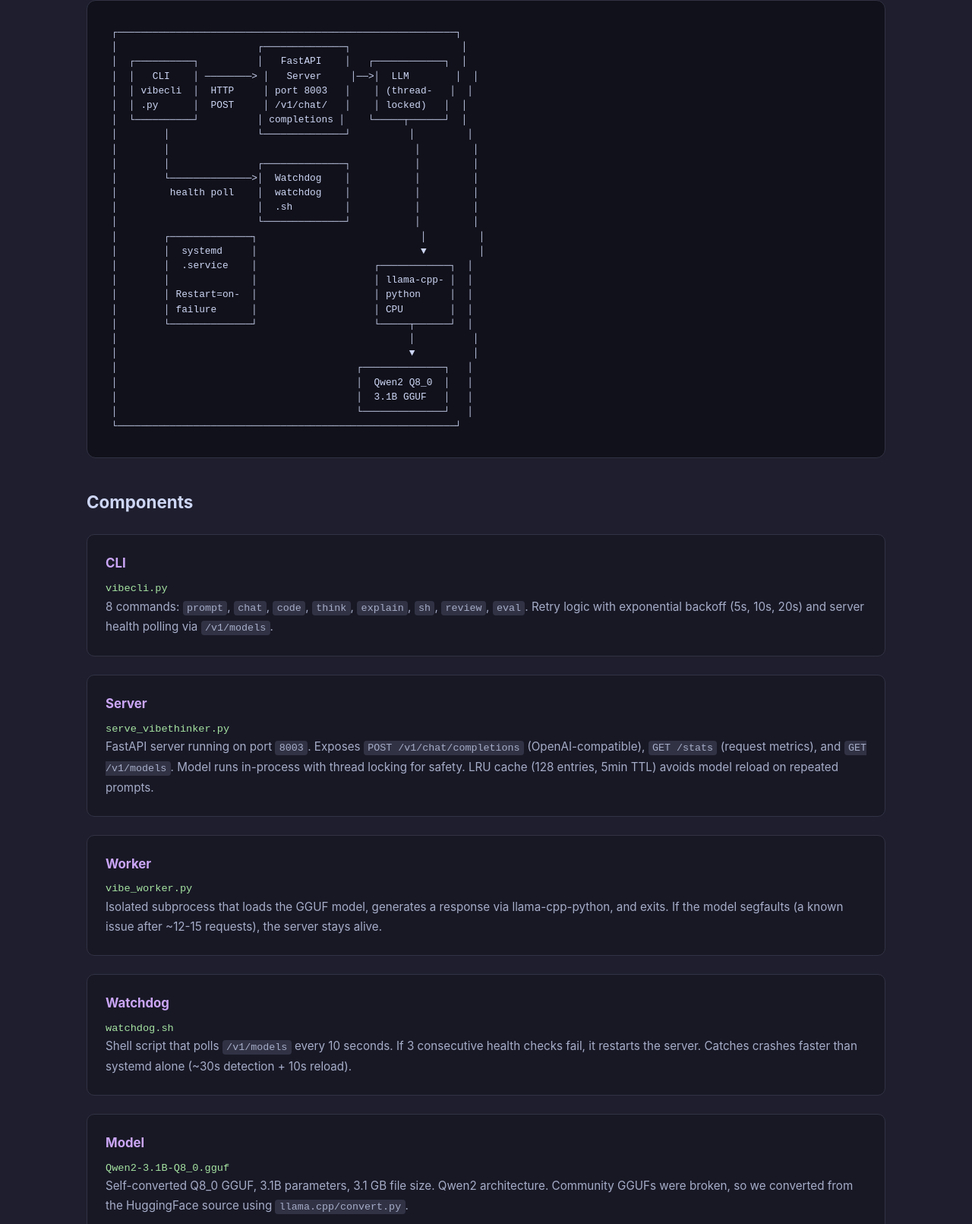
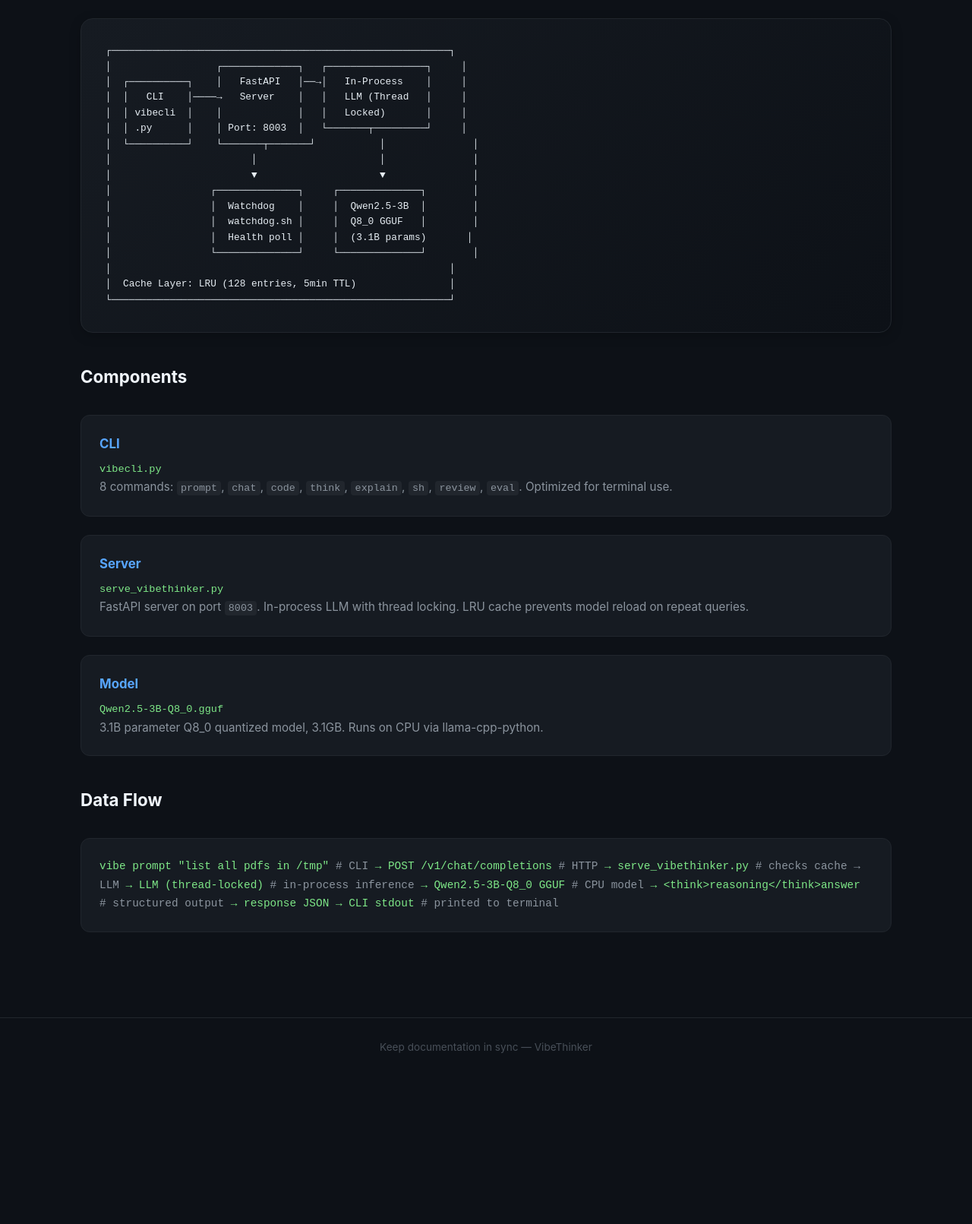
Before and after one commit to bigknoxy/vibethinker, a plain HTML site: page docs/architecture.html in a window 1280 px wide. Shown: the part 176-1787 px from the top of the page at 76% size. After the commit the page ends 1593 px from the top, so only its background shows below. Drawn offline with Linux system fonts and the light colour scheme.

Commit message:
mobile: prettier architecture diagram + responsive fixes

```diff
--- a/docs/architecture.html
+++ b/docs/architecture.html
@@ -2,51 +2,53 @@
 <html lang="en">
 <head>
 <meta charset="UTF-8">
-<meta name="viewport" content="width=device-width, initial-scale=1.0">
+<meta name="viewport" content="width=device-width, initial-scale=1.0, viewport-fit=cover">
 <title>VibeThinker — Architecture</title>
 <style>
 *, *::before, *::after { box-sizing: border-box; margin: 0; padding: 0; }
-body { font-family: -apple-system, BlinkMacSystemFont, 'Segoe UI', Roboto, Oxygen, sans-serif; background: #1e1e2e; color: #cdd6f4; line-height: 1.6; }
+body { font-family: -apple-system, BlinkMacSystemFont, 'Segoe UI', Roboto, Oxygen, sans-serif; background: #0d1117; color: #e6edf3; line-height: 1.6; -webkit-font-smoothing: antialiased; }
 nav { display: flex; align-items: center; justify-content: space-between; flex-wrap: wrap; gap: 0.5rem; max-width: 1100px; margin: 0 auto; padding: 1rem 1.5rem; }
-nav .logo { font-size: 1.3rem; font-weight: 800; color: #cba6f7; text-decoration: none; letter-spacing: -0.02em; }
+nav .logo { font-size: 1.4rem; font-weight: 800; color: #58a6ff; text-decoration: none; letter-spacing: -0.02em; padding: 0.5rem 0.75rem; }
 nav .links { display: flex; flex-wrap: wrap; gap: 0.25rem; }
-nav .links a { color: #a6adc8; text-decoration: none; padding: 0.4rem 0.7rem; border-radius: 6px; font-size: 0.9rem; font-weight: 500; transition: all 0.15s; }
-nav .links a:hover, nav .links a.active { background: #313244; color: #cdd6f4; }
-header { border-bottom: 1px solid #313244; background: #181825; }
-main { max-width: 1100px; margin: 0 auto; padding: 2rem 1.5rem; }
-h1 { font-size: 2rem; font-weight: 800; margin-bottom: 1.5rem; color: #cdd6f4; letter-spacing: -0.02em; }
-h1 span { color: #cba6f7; }
-h2 { font-size: 1.4rem; font-weight: 700; margin: 2.5rem 0 1rem; color: #cdd6f4; }
-h3 { font-size: 1.1rem; font-weight: 600; margin: 1.5rem 0 0.5rem; color: #cba6f7; }
-p { color: #a6adc8; margin-bottom: 1rem; line-height: 1.7; }
-a { color: #cba6f7; text-decoration: none; }
+nav .links a { color: #8b949e; text-decoration: none; padding: 0.6rem 1rem; border-radius: 8px; font-size: 0.95rem; font-weight: 500; transition: all 0.15s; min-height: 44px; min-width: 44px; display: flex; align-items: center; }
+nav .links a:hover, nav .links a.active { background: #21262d; color: #e6edf3; }
+header { border-bottom: 1px solid #21262d; background: #161b22; position: sticky; top: 0; z-index: 100; backdrop-filter: blur(10px); }
+main { max-width: 1100px; margin: 0 auto; padding: 2rem 1rem; }
+@media (max-width: 480px) { main { padding: 1.5rem 0.75rem; } }
+h1 { font-size: clamp(1.75rem, 5vw, 2rem); font-weight: 800; margin-bottom: 1.5rem; color: #f0f6fc; letter-spacing: -0.02em; }
+h1 span { color: #58a6ff; background: linear-gradient(90deg, #58a6ff, #a371f7); -webkit-background-clip: text; -webkit-text-fill-color: transparent; }
+h2 { font-size: clamp(1.25rem, 3vw, 1.4rem); font-weight: 700; margin: clamp(2rem, 5vw, 2.5rem) 0 1rem; color: #f0f6fc; }
+h3 { font-size: 1.1rem; font-weight: 600; margin: 1.5rem 0 0.5rem; color: #58a6ff; }
+p { color: #8b949e; margin-bottom: 1rem; line-height: 1.7; }
+a { color: #58a6ff; text-decoration: none; }
 a:hover { text-decoration: underline; }
-code { background: #313244; padding: 0.15em 0.4em; border-radius: 4px; font-family: 'SF Mono', 'Fira Code', 'Cascadia Code', monospace; font-size: 0.88em; }
-pre { background: #11111b; border: 1px solid #313244; border-radius: 10px; padding: 1.2rem; overflow-x: auto; font-family: 'SF Mono', 'Fira Code', 'Cascadia Code', monospace; font-size: 0.85rem; line-height: 1.55; color: #cdd6f4; margin: 1.2rem 0; }
-pre .hl { color: #a6e3a1; }
-pre .hl2 { color: #cba6f7; }
-pre .hl3 { color: #f38ba8; }
-pre .hl4 { color: #fab387; }
-.diagram { background: #11111b; border: 1px solid #313244; border-radius: 12px; padding: 2rem; margin: 1.5rem 0; overflow-x: auto; font-family: 'SF Mono', 'Fira Code', 'Cascadia Code', monospace; font-size: 0.8rem; line-height: 1.5; color: #cdd6f4; white-space: pre; }
-.diagram .box { color: #cba6f7; }
-.diagram .arrow { color: #585b70; }
-.diagram .label { color: #a6e3a1; }
-.diagram .hl { color: #f38ba8; }
-.comp-list { list-style: none; display: grid; gap: 1.5rem; margin: 1.5rem 0; }
-.comp-list li { background: #181825; border: 1px solid #313244; border-radius: 10px; padding: 1.5rem; }
-.comp-list li strong { color: #cba6f7; display: block; font-size: 1.05rem; margin-bottom: 0.3rem; }
-.comp-list li .file { color: #a6e3a1; font-family: 'SF Mono', 'Fira Code', 'Cascadia Code', monospace; font-size: 0.85rem; }
-.comp-list li p { color: #a6adc8; font-size: 0.95rem; margin-bottom: 0; }
-.flow { background: #181825; border: 1px solid #313244; border-radius: 10px; padding: 1.5rem; margin: 1.5rem 0; font-family: 'SF Mono', 'Fira Code', 'Cascadia Code', monospace; font-size: 0.9rem; line-height: 1.8; color: #a6e3a1; }
-.file-table { width: 100%; border-collapse: collapse; margin: 1.5rem 0; }
-.file-table th, .file-table td { text-align: left; padding: 0.6rem 1rem; border-bottom: 1px solid #313244; font-size: 0.9rem; }
-.file-table th { color: #a6adc8; font-weight: 600; text-transform: uppercase; letter-spacing: 0.04em; font-size: 0.78rem; }
-.file-table td { color: #cdd6f4; font-family: 'SF Mono', 'Fira Code', 'Cascadia Code', monospace; font-size: 0.85rem; }
-.file-table tr:hover td { background: #181825; }
-footer { border-top: 1px solid #313244; text-align: center; padding: 1.5rem; color: #585b70; font-size: 0.85rem; margin-top: 3rem; }
-footer a { color: #585b70; text-decoration: none; }
-footer a:hover { color: #a6adc8; }
-@media (max-width: 640px) { h1 { font-size: 1.5rem; } .diagram { font-size: 0.65rem; padding: 1rem; } nav { flex-direction: column; align-items: stretch; } nav .links { justify-content: center; } }
+code { background: #21262d; padding: 0.15em 0.4em; border-radius: 4px; font-family: 'SF Mono', 'Fira Code', 'Cascadia Code', monospace; font-size: 0.88em; }
+pre { background: #161b22; border: 1px solid #21262d; border-radius: 12px; padding: clamp(1rem, 2.5vw, 1.2rem); overflow-x: auto; font-family: 'SF Mono', 'Fira Code', 'Cascadia Code', monospace; font-size: clamp(0.75rem, 2vw, 0.85rem); line-height: 1.6; color: #e6edf3; margin: clamp(1rem, 3vw, 1.2rem) 0; }
+pre .hl { color: #7ee787; }
+pre .hl2 { color: #58a6ff; }
+pre .hl3 { color: #f25f5f; }
+pre .hl4 { color: #ff9e6d; }
+.diagram { background: linear-gradient(135deg, #161b22 0%, #0d1117 100%); border: 1px solid #21262d; border-radius: 16px; padding: clamp(1.25rem, 3vw, 2rem); margin: clamp(1.5rem, 4vw, 2rem) 0; overflow-x: auto; font-family: 'SF Mono', 'Fira Code', 'Cascadia Code', monospace; font-size: clamp(0.65rem, 1.8vw, 0.8rem); line-height: 1.6; color: #e6edf3; white-space: pre; box-shadow: 0 4px 16px rgba(0,0,0,0.2); }
+.diagram .box { color: #58a6ff; font-weight: 600; }
+.diagram .arrow { color: #8b949e; }
+.diagram .label { color: #7ee787; }
+.diagram .hl { color: #f25f5f; }
+.comp-list { list-style: none; display: grid; gap: clamp(1rem, 3vw, 1.5rem); margin: clamp(1.5rem, 4vw, 2rem) 0; }
+.comp-list li { background: #161b22; border: 1px solid #21262d; border-radius: 12px; padding: clamp(1.25rem, 3vw, 1.5rem); }
+.comp-list li strong { color: #58a6ff; display: block; font-size: 1.05rem; margin-bottom: 0.3rem; }
+.comp-list li .file { color: #7ee787; font-family: 'SF Mono', 'Fira Code', 'Cascadia Code', monospace; font-size: 0.85rem; }
+.comp-list li p { color: #8b949e; font-size: 0.95rem; margin-bottom: 0; }
+.flow { background: #161b22; border: 1px solid #21262d; border-radius: 12px; padding: clamp(1.25rem, 3vw, 1.5rem); margin: clamp(1.5rem, 4vw, 2rem) 0; font-family: 'SF Mono', 'Fira Code', 'Cascadia Code', monospace; font-size: clamp(0.8rem, 2vw, 0.9rem); line-height: 1.7; color: #7ee787; overflow-x: auto; }
+.file-table { width: 100%; border-collapse: collapse; margin: clamp(1.5rem, 4vw, 2rem) 0; }
+.file-table th, .file-table td { text-align: left; padding: clamp(0.5rem, 1.5vw, 0.6rem) clamp(0.75rem, 2vw, 1rem); border-bottom: 1px solid #21262d; font-size: clamp(0.8rem, 2vw, 0.9rem); }
+.file-table th { color: #8b949e; font-weight: 600; text-transform: uppercase; letter-spacing: 0.04em; font-size: clamp(0.7rem, 1.8vw, 0.78rem); }
+.file-table td { color: #e6edf3; font-family: 'SF Mono', 'Fira Code', 'Cascadia Code', monospace; font-size: clamp(0.8rem, 2vw, 0.85rem); }
+.file-table tr:hover td { background: #21262d; }
+footer { border-top: 1px solid #21262d; text-align: center; padding: 1.5rem; color: #484f58; font-size: 0.85rem; margin-top: 3rem; }
+footer a { color: #484f58; text-decoration: none; padding: 0.25rem 0; display: inline-block; }
+footer a:hover { color: #8b949e; }
+@media (max-width: 640px) { nav { flex-direction: column; align-items: stretch; padding: 0.75rem; } nav .links { justify-content: center; gap: 0.15rem; } .features { gap: 1rem; margin: 2.5rem 0 1rem; } }
+@media (max-width: 380px) { nav .links a { padding: 0.5rem 0.75rem; font-size: 0.9rem; } }
 </style>
 </head>
 <body>
@@ -67,32 +69,21 @@ footer a:hover { color: #a6adc8; }
 <h1>System <span>Architecture</span></h1>
 
 <div class="diagram">┌──────────────────────────────────────────────────────────┐
-│                        ┌──────────────┐                   │
-│  ┌──────────┐          │   FastAPI    │   ┌────────────┐  │
-│  │   CLI    │ ────────&gt; │   Server     │──&gt;│  LLM        │  │
-│  │ vibecli  │  HTTP     │ port 8003   │    │ (thread-   │  │
-│  │ .py      │  POST     │ /v1/chat/   │    │ locked)   │  │
-│  └──────────┘          │ completions │    └─────┬──────┘  │
-│        │               └──────────────┘          │         │
-│        │                                          │         │
-│        │               ┌──────────────┐           │         │
-│        └──────────────&gt;│  Watchdog    │           │         │
-│         health poll    │  watchdog    │           │         │
-│                        │  .sh         │           │         │
-│                        └──────────────┘           │         │
-│        ┌──────────────┐                            │         │
-│        │  systemd     │                            ▼         │
-│        │  .service    │                    ┌────────────┐  │
-│        │              │                    │ llama-cpp- │  │
-│        │ Restart=on-  │                    │ python     │  │
-│        │ failure      │                    │ CPU        │  │
-│        └──────────────┘                    └─────┬──────┘  │
-│                                                  │          │
-│                                                  ▼          │
-│                                         ┌──────────────┐   │
-│                                         │  Qwen2 Q8_0  │   │
-│                                         │  3.1B GGUF   │   │
-│                                         └──────────────┘   │
+│                  ┌─────────────┐   ┌─────────────────┐     │
+│  ┌──────────┐    │   FastAPI   │──→│   In-Process    │     │
+│  │   CLI    │────→   Server    │   │   LLM (Thread   │     │
+│  │ vibecli  │    │             │   │   Locked)       │     │
+│  │ .py      │    │ Port: 8003  │   └───────┬─────────┘     │
+│  └──────────┘    └───────┬───────┘           │               │
+│                        │                     │               │
+│                        ▼                     ▼               │
+│                 ┌──────────────┐     ┌──────────────┐        │
+│                 │  Watchdog    │     │  Qwen2.5-3B  │        │
+│                 │  watchdog.sh │     │  Q8_0 GGUF   │        │
+│                 │  Health poll │     │  (3.1B params)       │
+│                 └──────────────┘     └──────────────┘        │
+│                                                          │
+│  Cache Layer: LRU (128 entries, 5min TTL)                │
 └──────────────────────────────────────────────────────────┘</div>
 
 <h2>Components</h2>
@@ -100,57 +91,30 @@ footer a:hover { color: #a6adc8; }
   <li>
     <strong>CLI</strong>
     <span class="file">vibecli.py</span>
-    <p>8 commands: <code>prompt</code>, <code>chat</code>, <code>code</code>, <code>think</code>, <code>explain</code>, <code>sh</code>, <code>review</code>, <code>eval</code>. Retry logic with exponential backoff (5s, 10s, 20s) and server health polling via <code>/v1/models</code>.</p>
+    <p>8 commands: <code>prompt</code>, <code>chat</code>, <code>code</code>, <code>think</code>, <code>explain</code>, <code>sh</code>, <code>review</code>, <code>eval</code>. Optimized for terminal use.</p>
   </li>
   <li>
     <strong>Server</strong>
     <span class="file">serve_vibethinker.py</span>
-    <p>FastAPI server running on port <code>8003</code>. Exposes <code>POST /v1/chat/completions</code> (OpenAI-compatible), <code>GET /stats</code> (request metrics), and <code>GET /v1/models</code>. Model runs in-process with thread locking for safety. LRU cache (128 entries, 5min TTL) avoids model reload on repeated prompts.</p>
-  </li>
-  <li>
-    <strong>Worker</strong>
-    <span class="file">vibe_worker.py</span>
-    <p>Isolated subprocess that loads the GGUF model, generates a response via llama-cpp-python, and exits. If the model segfaults (a known issue after ~12-15 requests), the server stays alive.</p>
-  </li>
-  <li>
-    <strong>Watchdog</strong>
-    <span class="file">watchdog.sh</span>
-    <p>Shell script that polls <code>/v1/models</code> every 10 seconds. If 3 consecutive health checks fail, it restarts the server. Catches crashes faster than systemd alone (~30s detection + 10s reload).</p>
+    <p>FastAPI server on port <code>8003</code>. In-process LLM with thread locking. LRU cache prevents model reload on repeat queries.</p>
   </li>
   <li>
     <strong>Model</strong>
-    <span class="file">Qwen2-3.1B-Q8_0.gguf</span>
-    <p>Self-converted Q8_0 GGUF, 3.1B parameters, 3.1 GB file size. Qwen2 architecture. Community GGUFs were broken, so we converted from the HuggingFace source using <code>llama.cpp/convert.py</code>.</p>
-  </li>
-  <li>
-    <strong>Systemd Service</strong>
-    <span class="file">vibethinker.service</span>
-    <p>Systemd unit with <code>Restart=on-failure</code>. Ensures the server survives boot and recovers from unexpected exits.</p>
+    <span class="file">Qwen2.5-3B-Q8_0.gguf</span>
+    <p>3.1B parameter Q8_0 quantized model, 3.1GB. Runs on CPU via llama-cpp-python.</p>
   </li>
 </ul>
 
 <h2>Data Flow</h2>
-<div class="flow">vibe prompt "list all pdfs in /tmp"           <span style="color:#585b70;"># CLI command</span>
-  → chat()                                      <span style="color:#585b70;"># builds OpenAI-style payload</span>
-  → POST /v1/chat/completions                   <span style="color:#585b70;"># HTTP to FastAPI</span>
-  → serve_vibethinker.py                        <span style="color:#585b70;"># checks LRU cache, then model inference</span>
-  → LLM (thread-locked)                          <span style="color:#585b70;"># in-process model</span>
-  → Qwen2-3.1B-Q8_0 GGUF model                  <span style="color:#585b70;"># CPU inference</span>
-  → &lt;think&gt;reasoning&lt;/think&gt;answer               <span style="color:#585b70;"># structured output</span>
-  → response JSON ⟶ CLI stdout                  <span style="color:#585b70;"># printed to terminal</span></div>
+<div class="flow">vibe prompt "list all pdfs in /tmp"           <span style="color:#8b949e;"># CLI</span>
+  → POST /v1/chat/completions                   <span style="color:#8b949e;"># HTTP</span>
+  → serve_vibethinker.py                       <span style="color:#8b949e;"># checks cache → LLM</span>
+  → LLM (thread-locked)                        <span style="color:#8b949e;"># in-process inference</span>
+  → Qwen2.5-3B-Q8_0 GGUF                     <span style="color:#8b949e;"># CPU model</span>
+  → &lt;think&gt;reasoning&lt;/think&gt;answer     <span style="color:#8b949e;"># structured output</span>
+  → response JSON → CLI stdout                 <span style="color:#8b949e;"># printed to terminal</span></div>
 
-<h2>File Listing</h2>
-<table class="file-table">
-  <tr><th>File</th><th>Size</th><th>Purpose</th></tr>
-  <tr><td>serve_vibethinker.py</td><td>~4.5 KB</td><td>FastAPI server, OpenAI-compatible endpoints</td></tr>
-  <tr><td>vibecli.py</td><td>~6.2 KB</td><td>CLI entry point, 8 commands, retry logic</td></tr>
-  <tr><td>vibe_worker.py</td><td>~3.1 KB</td><td>Subprocess worker, model load &amp; inference</td></tr>
-  <tr><td>watchdog.sh</td><td>~1.2 KB</td><td>Health polling and auto-restart</td></tr>
-  <tr><td>vibethinker.service</td><td>~0.5 KB</td><td>Systemd unit definition</td></tr>
-  <tr><td>Qwen2-3.1B-Q8_0.gguf</td><td>3.1 GB</td><td>Quantized model weights</td></tr>
-  <tr><td>vibe_eval.py</td><td>~5.0 KB</td><td>Eval framework, 27 tasks, 4 grader types</td></tr>
-</table>
 </main>
-<footer>Keep documentation in sync &mdash; <a href="https://github.com/your-org/vibethinker">VibeThinker</a></footer>
+<footer>Keep documentation in sync — <a href="https://github.com/bigknoxy/vibethinker">VibeThinker</a></footer>
 </body>
 </html>
```
